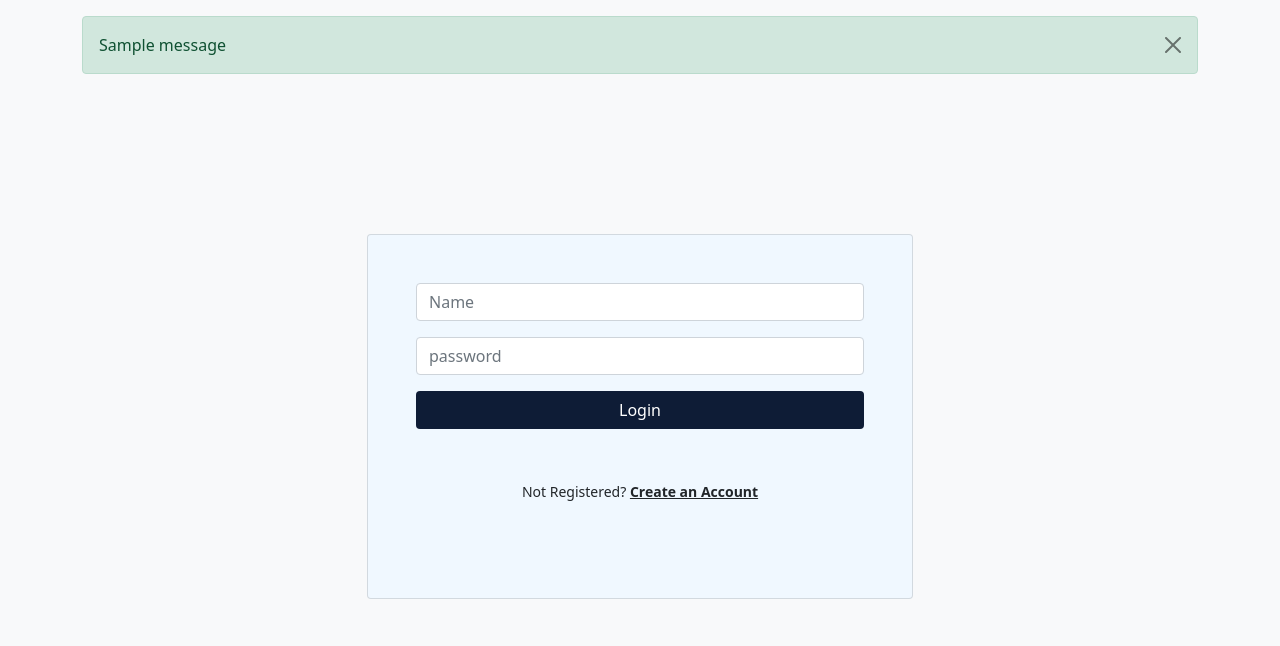
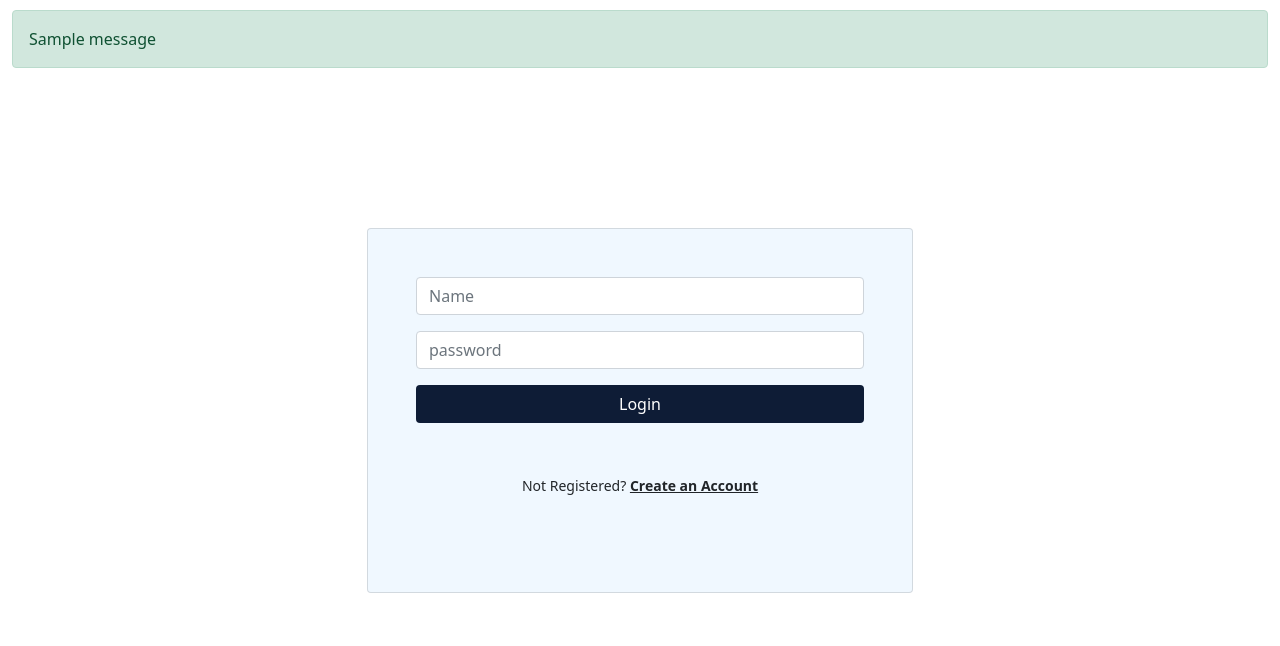
Before and after one commit to talhanuhuymaz/DjangoBlog, a Django app: page / in a window 1280 px wide. Shown: the top 646 px of the page. Run offline with Django 5.2, Linux system fonts and the light colour scheme; tables that the repository leaves empty hold one stand-in row (values such as "Sample post"); one stand-in notice (Sample message) is shown.

Commit message:
Conflict Fix

```diff
--- a/blog/templates/blog/base.html
+++ b/blog/templates/blog/base.html
@@ -4,17 +4,11 @@
 <head>
     <meta charset="UTF-8">
     <meta name="viewport" content="width=device-width, initial-scale=1.0">
-    <title>Blog</title>
-
-    <!-- Bootstrap CSS -->
     <link href="https://cdn.jsdelivr.net/npm/bootstrap@5.0.2/dist/css/bootstrap.min.css" rel="stylesheet">
     <link rel="stylesheet" href="https://cdnjs.cloudflare.com/ajax/libs/font-awesome/5.15.4/css/all.min.css">
     <title>Blog</title>
 
     <style>
-        body {
-            background-color: #f8f9fa;
-        }
         .custom-container {
             max-width: 1450px;
         }
@@ -46,25 +40,21 @@
 </head>
 
 <body>
-    {% if messages %}
-        <div class="container mt-3">
+    <div class="container custom-container">
+        {% if messages %}
             {% for message in messages %}
-                <div class="alert alert-{{ message.tags }} alert-dismissible fade show" role="alert">
+                <div class="alert alert-{{ message.tags }}">
                     {{ message }}
-                    <button type="button" class="btn-close" data-bs-dismiss="alert" aria-label="Close"></button>
                 </div>
             {% endfor %}
-        </div>
-    {% endif %}
+        {% endif %}
 
-    {% block content %}
-    {% endblock %}
+        {% block content %}
+        {% endblock %}
+    </div>
 
-    <!-- jQuery -->
     <script src="https://code.jquery.com/jquery-3.6.0.min.js"></script>
-    <!-- Popper.js -->
     <script src="https://cdn.jsdelivr.net/npm/@popperjs/core@2.9.2/dist/umd/popper.min.js"></script>
-    <!-- Bootstrap JS -->
     <script src="https://cdn.jsdelivr.net/npm/bootstrap@5.0.2/dist/js/bootstrap.min.js"></script>
 </body>
 </html>
```
